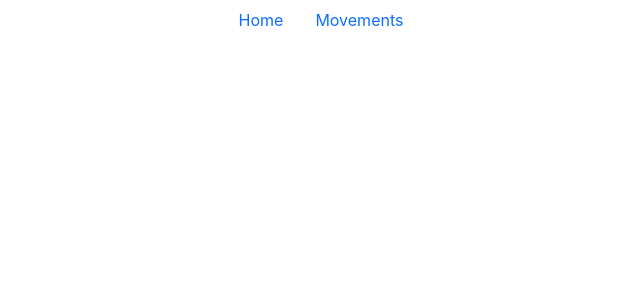
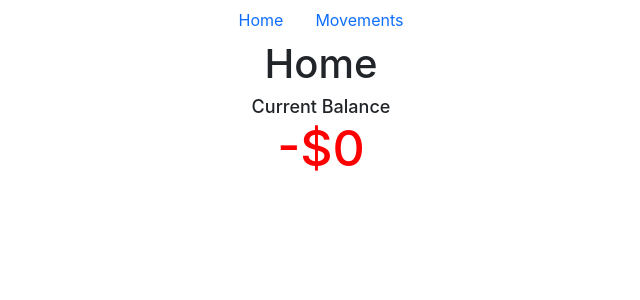
Before and after one commit to ezequielmgonzalez/challenge-alkemy, a React (Create React App) app in the folder front-end/: page / in a window 1280 px wide. Shown: the top 300 px of the page, without its empty margins (319-959 px from the left). Built offline with nearby package versions, Linux system fonts and the light colour scheme; no server answers.

Commit message:
New component (shows current balance) and added to Home

```diff
--- /dev/null
+++ b/front-end/src/components/CurrentBalance.js
@@ -0,0 +1,32 @@
+import React from "react";
+
+// Displays the current balance resulting from all transactions
+function CurrentBalance() {
+  const [balance, setBalance] = React.useState(0);
+  // Get the account by doing a fetch to the back-end
+  const getBalance = async () => {
+    try {
+      const response = await fetch("http://localhost:5000/movements/balance");
+      const jsonData = await response.json();
+      setBalance(jsonData);
+    } catch (e) {
+      console.error(e.message);
+    }
+  };
+
+  // Makes a fetch request tou our REST api everytime this is component is rendered
+  React.useEffect(() => {
+    getBalance();
+  }, []);
+
+  return (
+    <div>
+      <h2 className="smallText mb-0">Current Balance</h2>
+      <h2 className={`mt-0 balance ${balance <= 0 ? "negative" : "positive"}`}>
+        {balance <= 0 ? `-$${Math.abs(balance)}` : `$${balance}`}
+      </h2>
+    </div>
+  );
+}
+
+export default CurrentBalance;
--- a/front-end/src/pages/Home.js
+++ b/front-end/src/pages/Home.js
@@ -1,17 +1,16 @@
 import React from "react";
-// import { Link } from "react-router-dom";
 // import PreviewMovements from "../components/PreviewMovements";
-// import CurrentBalance from "../components/CurrentBalance";
-import { Button, Container } from "react-bootstrap";
+import CurrentBalance from "../components/CurrentBalance";
+import { Container } from "react-bootstrap";
 
 function Home() {
   return (
     <Container>
-      {/* <div className="App">
+      <div className="App">
         <h1>Home</h1>
         <CurrentBalance />
-        <PreviewMovements />
-      </div> */}
+        {/* <PreviewMovements /> */}
+      </div>
     </Container>
   );
 }
```
